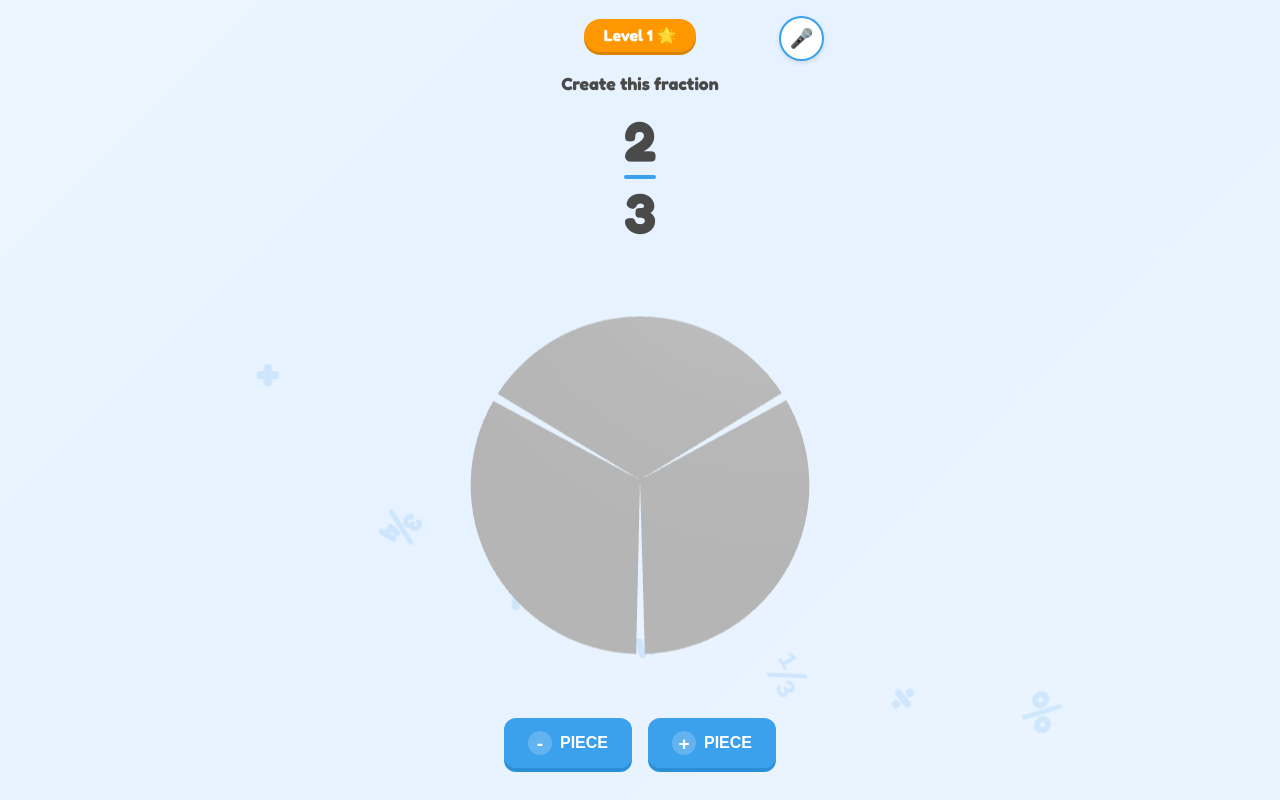
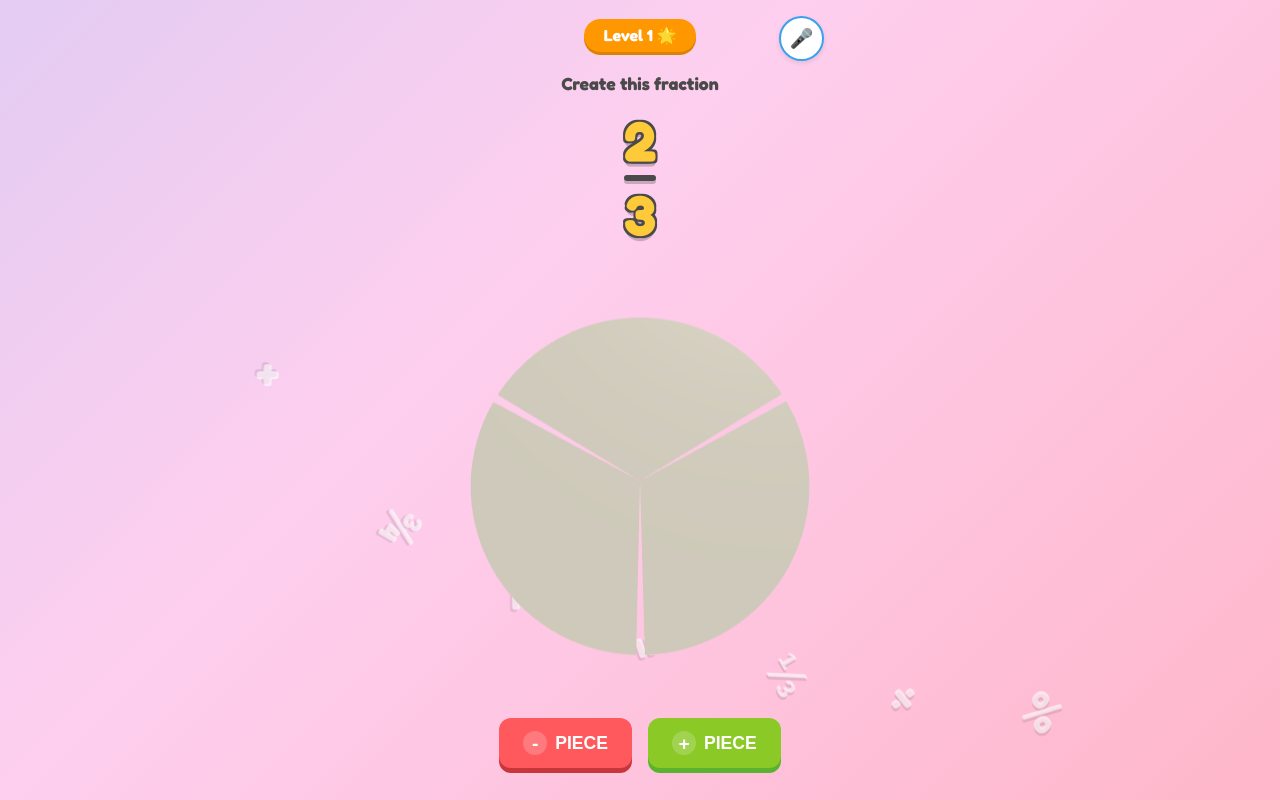
Before and after one commit to Kritarthpandey2003/convegenius-fraction-game, a plain HTML site: page index.html in a window 1280 px wide. Drawn offline with nearby package versions, Linux system fonts and the light colour scheme; animation ran at ten frames a second.

Commit message:
Overhaul UI to be extremely vibrant and kid-friendly (colors, chunky buttons, randomized 3D pieces)

```diff
--- a/scene.js
+++ b/scene.js
@@ -28,7 +28,7 @@ class FractionScene {
 
         // Materials matching the mockup
         this.unshadedMaterial = new THREE.MeshStandardMaterial({
-            color: 0xe0e0e0, // Light grey
+            color: 0xfff9e6, // Soft cream white
             roughness: 0.4,
             metalness: 0.1
         });
@@ -54,6 +54,10 @@ class FractionScene {
 
     createFractionModel(denominator) {
         this.denominator = denominator;
+
+        // Pick a random vibrant color for this level
+        const vibrantColors = [0xFF595E, 0xFFCA3A, 0x8AC926, 0x1982C4, 0x6A4C93, 0xFF006E, 0x00F5D4];
+        this.shadedMaterial.color.setHex(vibrantColors[Math.floor(Math.random() * vibrantColors.length)]);
 
         // Remove old pieces
         this.pieces.forEach(p => this.scene.remove(p));
--- a/style.css
+++ b/style.css
@@ -15,7 +15,7 @@
 
 body {
     font-family: 'Fredoka', 'Montserrat', sans-serif;
-    background: linear-gradient(-45deg, #f0f8ff, #e6f2ff, #ffffff, #f9f9f9);
+    background: linear-gradient(-45deg, #FF9A9E, #FECFEF, #A1C4FD, #C2E9FB);
     background-size: 400% 400%;
     animation: gradientBG 15s ease infinite;
     color: var(--text-color);
@@ -51,9 +51,10 @@ body {
     position: absolute;
     bottom: -50px;
     background: transparent;
-    color: rgba(59, 161, 236, 0.15); /* Faint primary color */
+    color: rgba(255, 255, 255, 0.6); /* Brighter white for contrast */
     font-size: 3rem;
     font-weight: 700;
+    text-shadow: 2px 2px 0px rgba(0,0,0,0.1);
     animation: floatUp calc(5s * var(--i)) linear infinite;
     left: calc(10% * var(--i));
 }
@@ -128,15 +129,23 @@ body {
     font-weight: 700;
     line-height: 1.1;
     transition: transform 0.15s cubic-bezier(0.175, 0.885, 0.32, 1.275);
+    color: #FFCA3A; /* Bright Yellow */
+    text-shadow:
+        -2px -2px 0 #4a4a4a,
+         2px -2px 0 #4a4a4a,
+        -2px  2px 0 #4a4a4a,
+         2px  2px 0 #4a4a4a,
+         0px  5px 0px rgba(0,0,0,0.2);
 }
 
 .target-fraction hr {
     width: 100%;
     border: none;
-    height: 4px;
-    background-color: var(--fraction-line-color);
+    height: 6px;
+    background-color: #4a4a4a; /* Matches the text border */
     margin: 0.2rem 0;
-    border-radius: 2px;
+    border-radius: 3px;
+    box-shadow: 0px 3px 0px rgba(0,0,0,0.2);
 }
 
 .scene-container {
@@ -170,24 +179,44 @@ body {
     border: none;
     border-radius: 12px;
     padding: 0.8rem 1.5rem;
-    font-size: 1rem;
+    font-size: 1.1rem; /* Slightly larger font */
     font-weight: 700;
     cursor: pointer;
     display: flex;
     align-items: center;
     gap: 0.5rem;
     transition: transform 0.1s, background-color 0.2s, box-shadow 0.2s;
-    box-shadow: 0 4px 0 var(--primary-dark);
+    box-shadow: 0 5px 0 var(--primary-dark);
+}
+
+.btn-add {
+    background-color: #8AC926;
+    box-shadow: 0 5px 0 #5bb22e;
+}
+.btn-add:hover {
+    box-shadow: 0 4px 15px rgba(138, 201, 38, 0.4), 0 5px 0 #5bb22e;
+}
+.btn-add:active {
+    box-shadow: 0 0px 0 #5bb22e;
+}
+
+.btn-remove {
+    background-color: #FF595E;
+    box-shadow: 0 5px 0 #c7363a;
+}
+.btn-remove:hover {
+    box-shadow: 0 4px 15px rgba(255, 89, 94, 0.4), 0 5px 0 #c7363a;
+}
+.btn-remove:active {
+    box-shadow: 0 0px 0 #c7363a;
 }
 
 .btn:hover {
-    box-shadow: 0 4px 15px rgba(59, 161, 236, 0.4), 0 4px 0 var(--primary-dark);
     transform: translateY(-2px);
 }
 
 .btn:active {
-    transform: translateY(4px);
-    box-shadow: 0 0px 0 var(--primary-dark);
+    transform: translateY(5px);
 }
 
 /* Voice Assistant Button */
```
